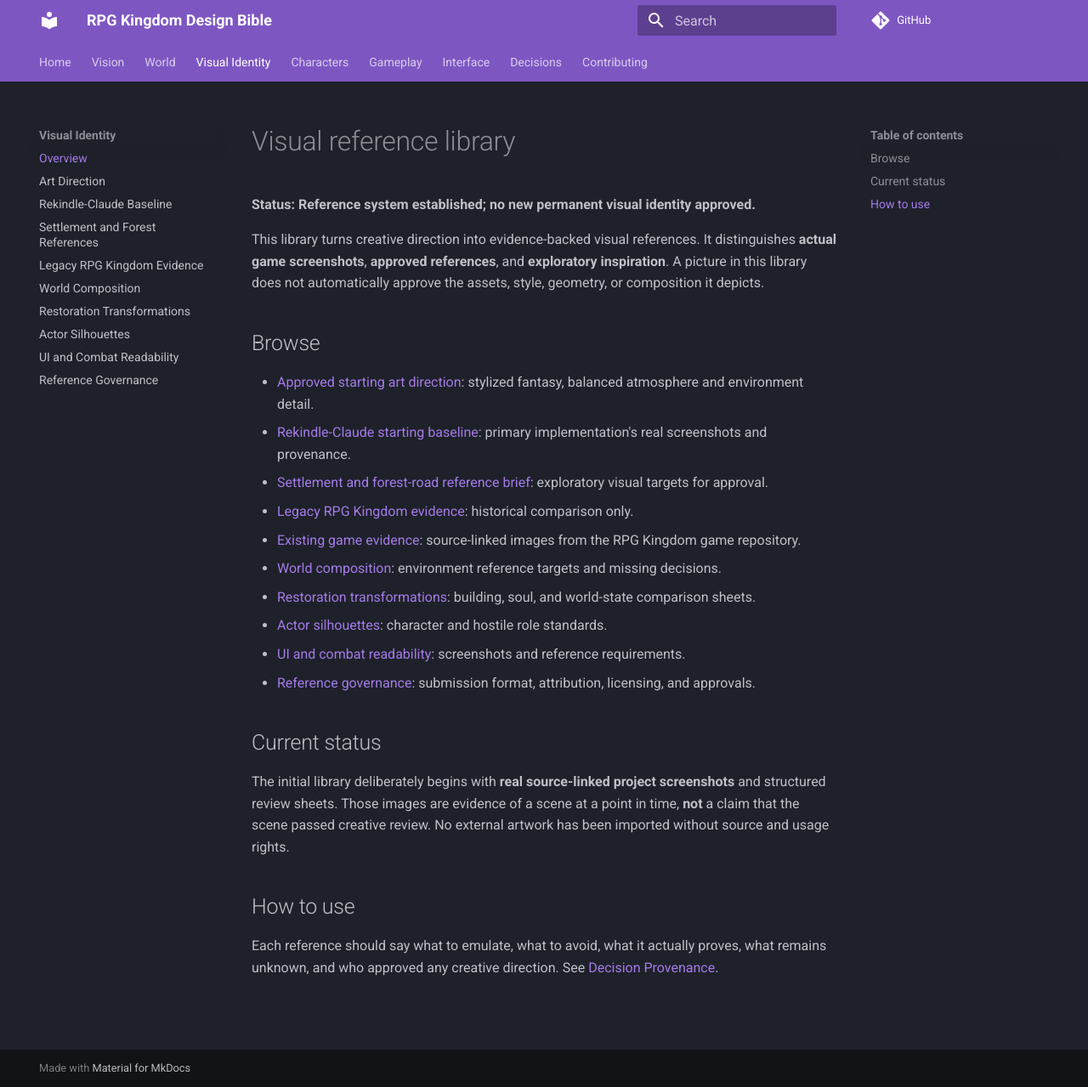
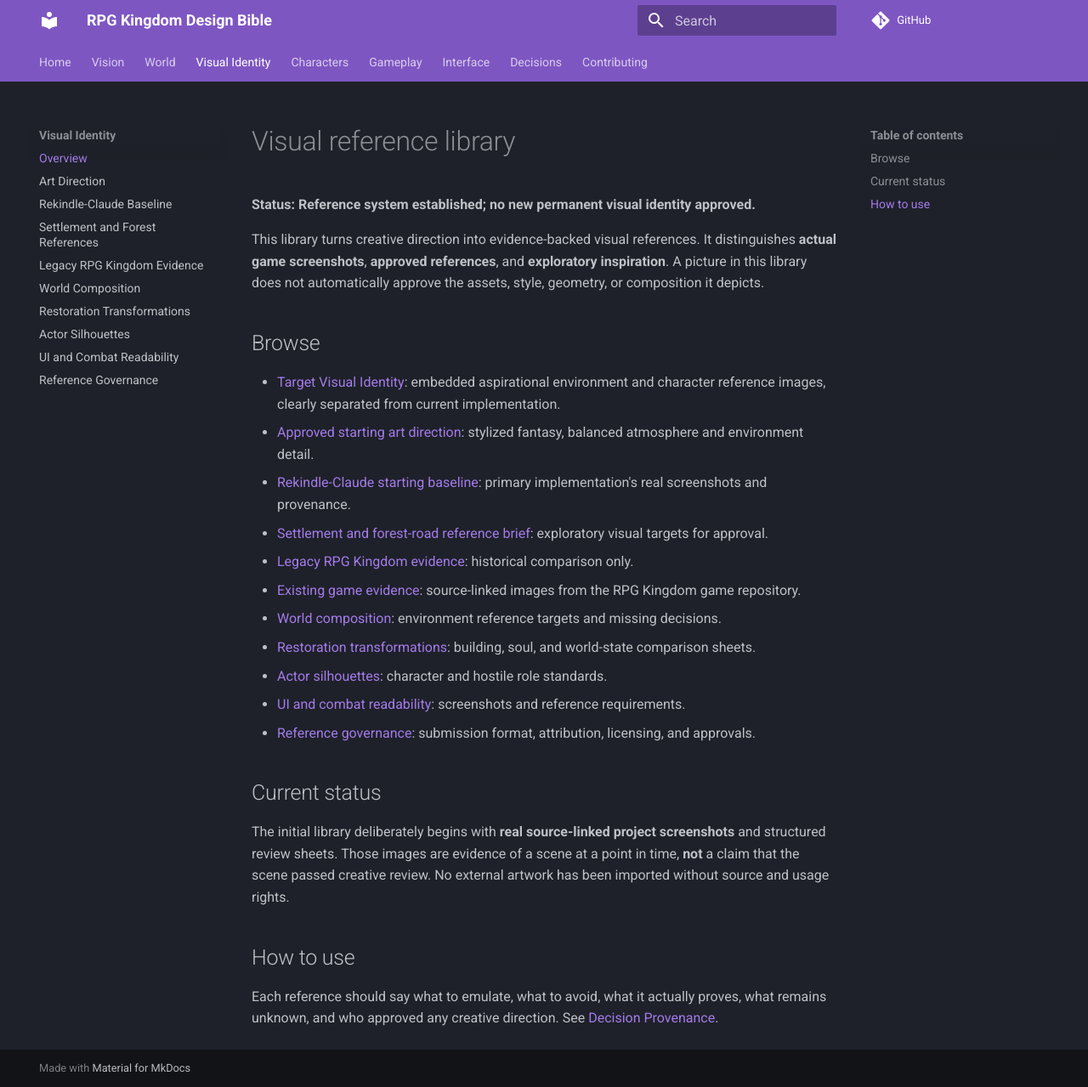
Before and after one commit to Shashakar/RPG-Kingdom-Design-Bible, an MkDocs documentation site: the page built from docs/visual/index.md, in a window 1280 px wide and 1279 px high. Shown: the whole window at 85% size. Built offline with MkDocs 1.6.1 and Material for MkDocs 9.7.7, drawn with Linux system fonts in a browser that asks for light colours; comment, search, counter and statistics services are not loaded.

Commit message:
Embed target reference illustrations in docs/visual/index.md

```diff
--- a/docs/visual/index.md
+++ b/docs/visual/index.md
@@ -6,6 +6,7 @@ This library turns creative direction into evidence-backed visual references. It
 
 ## Browse
 
+- [Target Visual Identity](target-identity.md): embedded aspirational environment and character reference images, clearly separated from current implementation.
 - [Approved starting art direction](art-direction.md): stylized fantasy, balanced atmosphere and environment detail.
 - [Rekindle-Claude starting baseline](rekindle-claude-baseline.md): primary implementation's real screenshots and provenance.
 - [Settlement and forest-road reference brief](settlement-forest-reference-brief.md): exploratory visual targets for approval.
```
